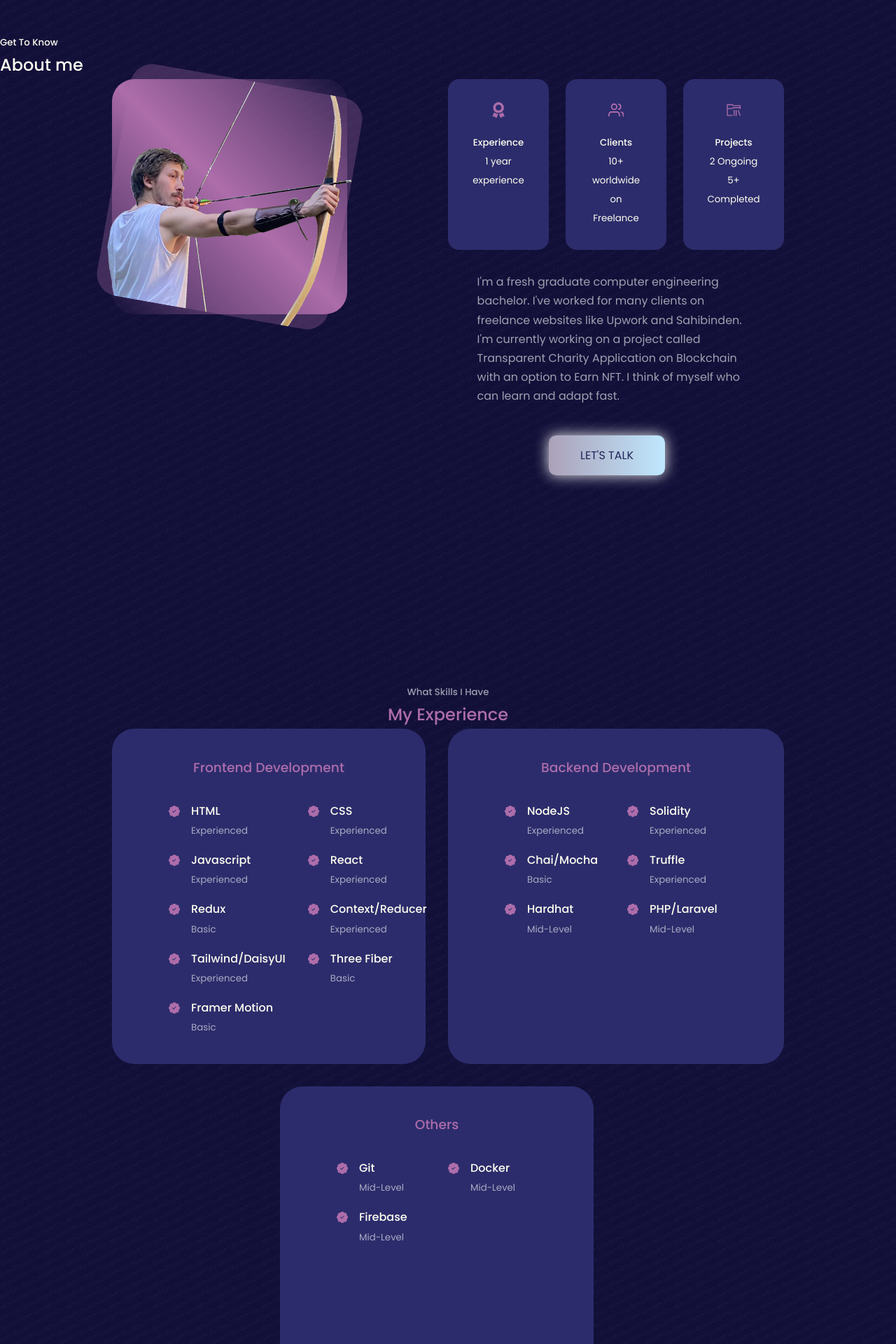
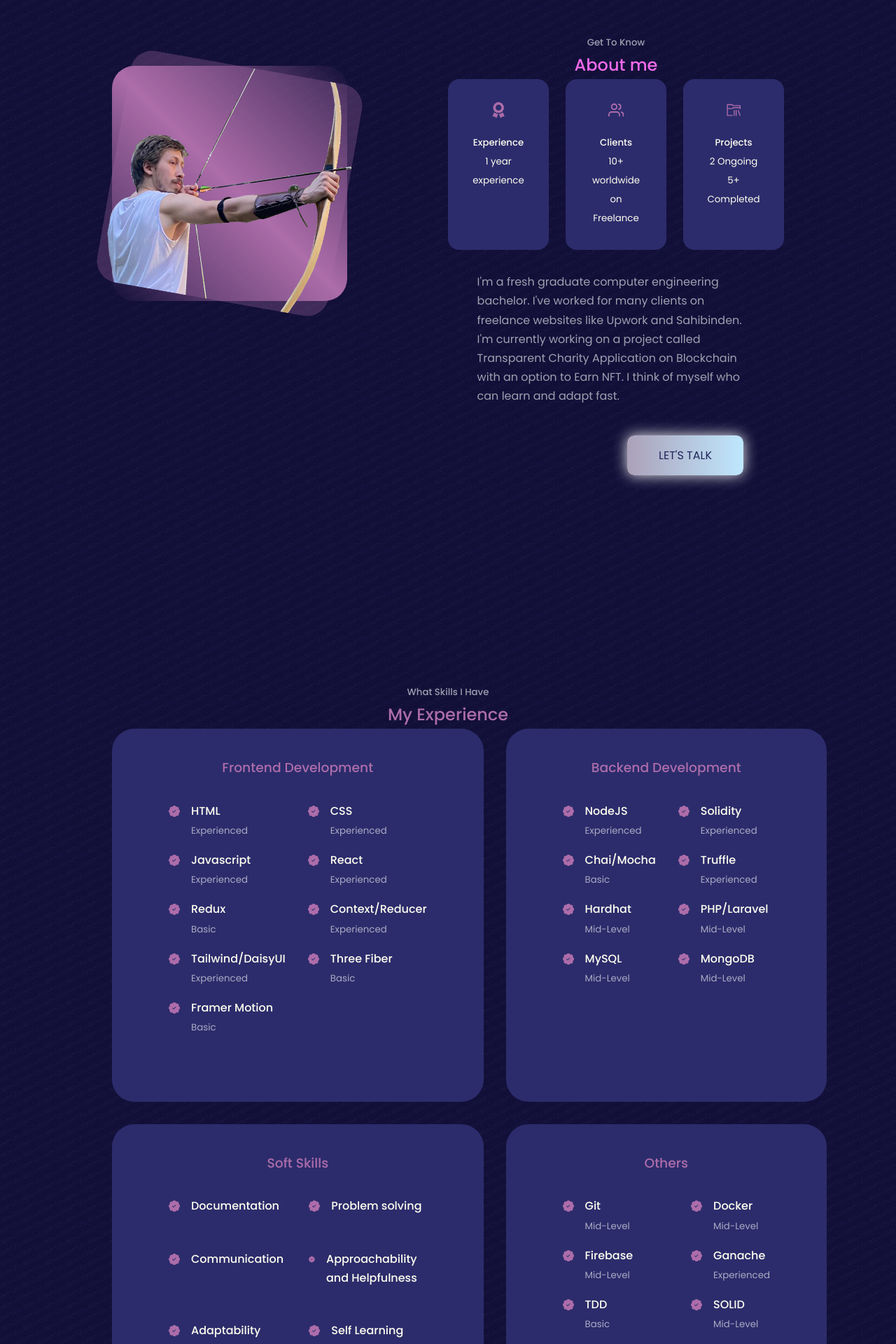
Before and after one commit to fuujazz/Portfolio, a React (Create React App) app: page / in a window 1280 px wide. Shown: the part 878-2798 px from the top of the page at 70% size. Built offline with nearby package versions, Linux system fonts and the light colour scheme.

Commit message:
Styling Changes

```diff
--- a/src/components/about/About.tsx
+++ b/src/components/about/About.tsx
@@ -7,37 +7,21 @@
 import { useEffect, useState } from "react";
 
 const About = () => {
-	const [color, setColor] = useState("#fff");
-	const colors = ["#ad6daa", "#1f2559", "#FFFFF0", "#ad6daa"];
-
-	useEffect(() => {
-		setInterval(() => {
-			getRandomColor();
-		}, 500);
-	}, []);
-
-	const getRandomColor = () => {
-		colors.forEach((item) => {
-			setColor(item);
-		});
-	};
-
 	return (
 		<section id="about">
-			<div id="about__title">
-				<h5>Get To Know</h5>
-				<h2>About me</h2>
-			</div>
-
 			<div className="container about__container">
 				<div className="about__me">
 					<img src={ME} alt="" className="about__me-image" />
 					<div className="arrow_container">
-						<ArrowIcon fill={color} stroke="black" className="arrow_icon" />
+						<ArrowIcon fill="#ad6daa" stroke="black" className="arrow_icon" />
 					</div>
 				</div>
 
 				<div className="about__content">
+					<div id="about__title">
+						<h5>Get To Know</h5>
+						<h2>About me</h2>
+					</div>
 					<div className="about__cards">
 						<article className="about__card">
 							<FaAward className="about__icon" />
@@ -64,7 +48,7 @@
 						myself who can learn and adapt fast.
 					</p>
 					<div
-						style={{ width: "20rem", display: "flex", justifyContent: "end" }}
+						style={{ width: "27rem", display: "flex", justifyContent: "end" }}
 					>
 						<a href="#contact" className="btn-grad-talk">
 							Let's Talk
--- a/src/components/about/about.css
+++ b/src/components/about/about.css
@@ -7,6 +7,7 @@
 .about__me {
 	width: 100%;
 	aspect-ratio: 1/1;
+	margin-top: 13%;
 	border-radius: 2rem;
 	background: linear-gradient(
 		45deg,
@@ -17,6 +18,20 @@
 	display: grid;
 	place-items: center;
 	position: relative;
+}
+
+#about__title {
+	display: flex;
+	flex-direction: column;
+	align-items: center;
+}
+
+#about__title > h2 {
+	color: rgb(241, 106, 235);
+}
+
+#about__title > h5 {
+	color: var(--color-light);
 }
 
 .about__me-image {
@@ -104,7 +119,7 @@
 
 @media screen and (max-width: 1024) {
 	.about__container {
-		grid-template-columns: 1fr;
+		display: block;
 		gap: 0;
 	}
 
@@ -129,7 +144,7 @@
 	}
 
 	.about_cards {
-		grid-template-columns: 1fr 1fr;
+		grid-template-columns: 1fr;
 		gap: 1rem;
 	}
 
--- a/src/components/experience/Experience.tsx
+++ b/src/components/experience/Experience.tsx
@@ -1,10 +1,9 @@
-import {BsPatchCheckFill} from 'react-icons/bs'
-import './experience.css'
-
+import { BsPatchCheckFill } from "react-icons/bs";
+import "./experience.css";
 
 const Experience = () => {
 	return (
-    <section id='experience'>
+		<section id="experience">
 			<h5>What Skills I Have</h5>
 			<h2>My Experience</h2>
 
@@ -12,155 +11,245 @@
 				<div className="experience__frontend">
 					<h3>Frontend Development</h3>
 					<div className="experience__content">
-            <article className='experience__details'>
-              <BsPatchCheckFill className='experience__details-icons' />
+						<article className="experience__details">
+							<BsPatchCheckFill className="experience__details-icons" />
 							<div>
 								<h4>HTML</h4>
-                <small className='text-light'>Experienced</small>
+								<small className="text-light">Experienced</small>
 							</div>
 						</article>
-            <article className='experience__details'>
-              <BsPatchCheckFill className='experience__details-icons' />
+						<article className="experience__details">
+							<BsPatchCheckFill className="experience__details-icons" />
 							<div>
 								<h4>CSS</h4>
-                <small className='text-light'>Experienced</small>
+								<small className="text-light">Experienced</small>
 							</div>
 						</article>
-            <article className='experience__details'>
-              <BsPatchCheckFill className='experience__details-icons' />
+						<article className="experience__details">
+							<BsPatchCheckFill className="experience__details-icons" />
 							<div>
 								<h4>Javascript</h4>
-              <small className='text-light'>Experienced</small>
+								<small className="text-light">Experienced</small>
 							</div>
 						</article>
-            <article className='experience__details'>
-              <BsPatchCheckFill className='experience__details-icons' />
+						<article className="experience__details">
+							<BsPatchCheckFill className="experience__details-icons" />
 							<div>
 								<h4>React</h4>
-              <small className='text-light'>Experienced</small>
+								<small className="text-light">Experienced</small>
 							</div>
 						</article>
-            <article className='experience__details'>
-              <BsPatchCheckFill className='experience__details-icons' />
+						<article className="experience__details">
+							<BsPatchCheckFill className="experience__details-icons" />
 							<div>
 								<h4>Redux</h4>
-              <small className='text-light'>Basic</small>
+								<small className="text-light">Basic</small>
 							</div>
 						</article>
-            <article className='experience__details'>
-              <BsPatchCheckFill className='experience__details-icons' />
+						<article className="experience__details">
+							<BsPatchCheckFill className="experience__details-icons" />
 							<div>
 								<h4>Context/Reducer</h4>
-              <small className='text-light'>Experienced</small>
+								<small className="text-light">Experienced</small>
 							</div>
 						</article>
-            <article className='experience__details'>
-              <BsPatchCheckFill className='experience__details-icons' />
+						<article className="experience__details">
+							<BsPatchCheckFill className="experience__details-icons" />
 							<div>
 								<h4>Tailwind/DaisyUI</h4>
-              <small className='text-light'>Experienced</small>
+								<small className="text-light">Experienced</small>
 							</div>
 						</article>
-            <article className='experience__details'>
-              <BsPatchCheckFill className='experience__details-icons' />
+						<article className="experience__details">
+							<BsPatchCheckFill className="experience__details-icons" />
 							<div>
 								<h4>Three Fiber</h4>
-              <small className='text-light'>Basic</small>
+								<small className="text-light">Basic</small>
 							</div>
 						</article>
-            <article className='experience__details'>
-              <BsPatchCheckFill className='experience__details-icons' />
+						<article className="experience__details">
+							<BsPatchCheckFill className="experience__details-icons" />
 							<div>
 								<h4>Framer Motion</h4>
-              <small className='text-light'>Basic</small>
+								<small className="text-light">Basic</small>
 							</div>
 						</article>
-
-
 					</div>
 				</div>
 
 				<div className="experience__backend">
 					<h3>Backend Development</h3>
 					<div className="experience__content">
-          <article className='experience__details'>
-              <BsPatchCheckFill className='experience__details-icons' />
+						<article className="experience__details">
+							<BsPatchCheckFill className="experience__details-icons" />
 							<div>
 								<h4>NodeJS</h4>
-              <small className='text-light'>Experienced</small>
+								<small className="text-light">Experienced</small>
 							</div>
 						</article>
-          <article className='experience__details'>
-              <BsPatchCheckFill className='experience__details-icons' />
+						<article className="experience__details">
+							<BsPatchCheckFill className="experience__details-icons" />
 							<div>
 								<h4>Solidity</h4>
-              <small className='text-light'>Experienced</small>
+								<small className="text-light">Experienced</small>
 							</div>
 						</article>
-          <article className='experience__details'>
-              <BsPatchCheckFill className='experience__details-icons' />
+						<article className="experience__details">
+							<BsPatchCheckFill className="experience__details-icons" />
 							<div>
 								<h4>Chai/Mocha</h4>
-              <small className='text-light'>Basic</small>
+								<small className="text-light">Basic</small>
 							</div>
 						</article>
-          <article className='experience__details'>
-              <BsPatchCheckFill className='experience__details-icons' />
+						<article className="experience__details">
+							<BsPatchCheckFill className="experience__details-icons" />
 							<div>
 								<h4>Truffle</h4>
-              <small className='text-light'>Experienced</small>
+								<small className="text-light">Experienced</small>
 							</div>
 						</article>
-          <article className='experience__details'>
-              <BsPatchCheckFill className='experience__details-icons' />
+						<article className="experience__details">
+							<BsPatchCheckFill className="experience__details-icons" />
 							<div>
 								<h4>Hardhat</h4>
-              <small className='text-light'>Mid-Level</small>
+								<small className="text-light">Mid-Level</small>
 							</div>
 						</article>
-          <article className='experience__details'>
-              <BsPatchCheckFill className='experience__details-icons' />
+						<article className="experience__details">
+							<BsPatchCheckFill className="experience__details-icons" />
 							<div>
 								<h4>PHP/Laravel</h4>
-              <small className='text-light'>Mid-Level</small>
+								<small className="text-light">Mid-Level</small>
 							</div>
 						</article>
-
+						<article className="experience__details">
+							<BsPatchCheckFill className="experience__details-icons" />
+							<div>
+								<h4>MySQL</h4>
+								<small className="text-light">Mid-Level</small>
+							</div>
+						</article>
+						<article className="experience__details">
+							<BsPatchCheckFill className="experience__details-icons" />
+							<div>
+								<h4>MongoDB</h4>
+								<small className="text-light">Mid-Level</small>
+							</div>
+						</article>
+					</div>
+				</div>
+				<div className="experience__soft">
+					<h3>Soft Skills</h3>
+					<div className="experience__content">
+						<article className="experience__details">
+							<BsPatchCheckFill className="experience__details-icons" />
+							<div>
+								<h4>Documentation</h4>
+							</div>
+						</article>
+						<article className="experience__details">
+							<BsPatchCheckFill className="experience__details-icons" />
+							<div>
+								<h4>Problem solving</h4>
+							</div>
+						</article>
+						<article className="experience__details">
+							<BsPatchCheckFill className="experience__details-icons" />
+							<div>
+								<h4>Communication</h4>
+							</div>
+						</article>
+						<article className="experience__details">
+							<BsPatchCheckFill className="experience__details-icons" />
+							<div>
+								<h4>Approachability and Helpfulness</h4>
+							</div>
+						</article>
+						<article className="experience__details">
+							<BsPatchCheckFill className="experience__details-icons" />
+							<div>
+								<h4>Adaptability</h4>
+							</div>
+						</article>
+						<article className="experience__details">
+							<BsPatchCheckFill className="experience__details-icons" />
+							<div>
+								<h4>Self Learning</h4>
+							</div>
+						</article>
 					</div>
 				</div>
 				<div className="experience__others">
 					<h3>Others</h3>
 					<div className="experience__content">
-
-          <article className='experience__details'>
-              <BsPatchCheckFill className='experience__details-icons' />
+						<article className="experience__details">
+							<BsPatchCheckFill className="experience__details-icons" />
 							<div>
 								<h4>Git</h4>
-              <small className='text-light'>Mid-Level</small>
+								<small className="text-light">Mid-Level</small>
 							</div>
 						</article>
-          <article className='experience__details'>
-              <BsPatchCheckFill className='experience__details-icons' />
+						<article className="experience__details">
+							<BsPatchCheckFill className="experience__details-icons" />
 							<div>
 								<h4>Docker</h4>
-              <small className='text-light'>Mid-Level</small>
+								<small className="text-light">Mid-Level</small>
 							</div>
 						</article>
-          <article className='experience__details'>
-              <BsPatchCheckFill className='experience__details-icons' />
+						<article className="experience__details">
+							<BsPatchCheckFill className="experience__details-icons" />
 							<div>
 								<h4>Firebase</h4>
-              <small className='text-light'>Mid-Level</small>
+								<small className="text-light">Mid-Level</small>
+							</div>
+						</article>
+						<article className="experience__details">
+							<BsPatchCheckFill className="experience__details-icons" />
+							<div>
+								<h4>Ganache</h4>
+								<small className="text-light">Experienced</small>
+							</div>
+						</article>
+						<article className="experience__details">
+							<BsPatchCheckFill className="experience__details-icons" />
+							<div>
+								<h4>TDD</h4>
+								<small className="text-light">Basic</small>
+							</div>
+						</article>
+						<article className="experience__details">
+							<BsPatchCheckFill className="experience__details-icons" />
+							<div>
+								<h4>SOLID</h4>
+								<small className="text-light">Mid-Level</small>
+							</div>
+						</article>
+						<article className="experience__details">
+							<BsPatchCheckFill className="experience__details-icons" />
+							<div>
+								<h4>Clean Code</h4>
+								<small className="text-light">Experienced</small>
+							</div>
+						</article>
+						<article className="experience__details">
+							<BsPatchCheckFill className="experience__details-icons" />
+							<div>
+								<h4>Design Patterns</h4>
+								<small className="text-light">Basic</small>
+							</div>
+						</article>
+						<article className="experience__details">
+							<BsPatchCheckFill className="experience__details-icons" />
+							<div>
+								<h4>Agile Methodologies</h4>
+								<small className="text-light">Mid-Level</small>
 							</div>
 						</article>
 					</div>
-
 				</div>
 			</div>
 		</section>
-  )
-}
+	);
+};
 
-
-
-export default Experience
+export default Experience;
--- a/src/components/experience/experience.css
+++ b/src/components/experience/experience.css
@@ -1,23 +1,10 @@
 .experience__container {
 	display: grid;
 
-  grid-template-columns: 1fr 1fr 1fr 1fr;
+	grid-template-columns: 1fr 1fr;
 	grid-template-rows: 1fr 1fr;
 	gap: 2rem;
 	position: relative;
-}
-
-.experience__frontend {
-   grid-column: 1/3;
-   grid-row: 1/2;
-}
-
-.experience__backend {
-   grid-column: 3/ grid-column-end;
-}
-
-.experience__others {
-  grid-column: 2/4;
 }
 
 .experience__container > div {
@@ -40,6 +27,12 @@
 	color: var(--color-primary);
 }
 
+.experience__soft > .experience__content {
+	display: grid;
+	grid-template-columns: 1fr 1fr;
+	row-gap: 3rem;
+	column-gap: 2rem;
+}
 
 .experience__content {
 	display: grid;
@@ -51,7 +44,6 @@
 .experience__details {
 	display: flex;
 	gap: 1rem;
-
 }
 
 .experience__details-icons {
@@ -59,7 +51,20 @@
 	color: var(--color-primary);
 }
 
-
 /* TODO: */
 
 /* RESPONSIVE */
+
+@media screen and (max-width: 1024) {
+	.experience__container {
+		grid-template-columns: 1fr;
+		grid-template-rows: 1fr 1fr;
+	}
+}
+
+@media screen and (max-width: 768px) {
+	.experience__container {
+		grid-template-columns: 1fr;
+		grid-template-rows: 1fr 1fr;
+	}
+}
--- a/src/components/header/HeaderSocials.tsx
+++ b/src/components/header/HeaderSocials.tsx
@@ -1,4 +1,4 @@
-import { BsLinkedin, BsGithub } from "react-icons/bs";
+import { BsLinkedin, BsGithub, BsTwitter } from "react-icons/bs";
 
 const HeaderSocials = () => {
 	return (
@@ -9,8 +9,11 @@
 			>
 				<BsLinkedin size="36px" />
 			</a>
-			<a href="https://github.com/fuujazz">
+			<a href="https://github.com/fuujazz" target="_blank">
 				<BsGithub size="36px" />
+			</a>
+			<a href="https://twitter.com/fuufumee" target="_blank">
+				<BsTwitter size="36px" />
 			</a>
 		</div>
 	);
--- a/src/components/header/header.css
+++ b/src/components/header/header.css
@@ -26,19 +26,18 @@
 	flex-direction: column;
 	align-items: center;
 	gap: 0.8rem;
-    position: absolute;
-    left: 0;
+	position: fixed;
+	left: 10rem;
+	bottom: 20rem;
 	bottom: 5rem;
-
 }
 
-.header__socials::after{
-    content: '';
+.header__socials::after {
+	content: "";
 
 	width: 2px;
 	height: 2rem;
 	background: var(--color-primary);
-
 }
 
 /* HEADER IMAGE */
@@ -51,11 +50,7 @@
 	left: calc(50% - 11rem);
 	margin-top: 4rem;
 	border-radius: 12rem 12rem 0 0;
-
-
-
 }
-
 
 /* SCROLL DOWN */
 
@@ -68,15 +63,12 @@
 	font-size: 0.9rem;
 }
 
-
 /* MEDIA QUERIS */
 
 @media screen and (max-width: 1024) {
 	header {
 		height: 68vh;
 	}
-
-
 }
 
 @media screen and (max-width: 768px) {
```
Also changed, not shown: src/components/contact/Contact.tsx (+6 -6 lines). Lines whose indentation alone changed are shown as unchanged.
